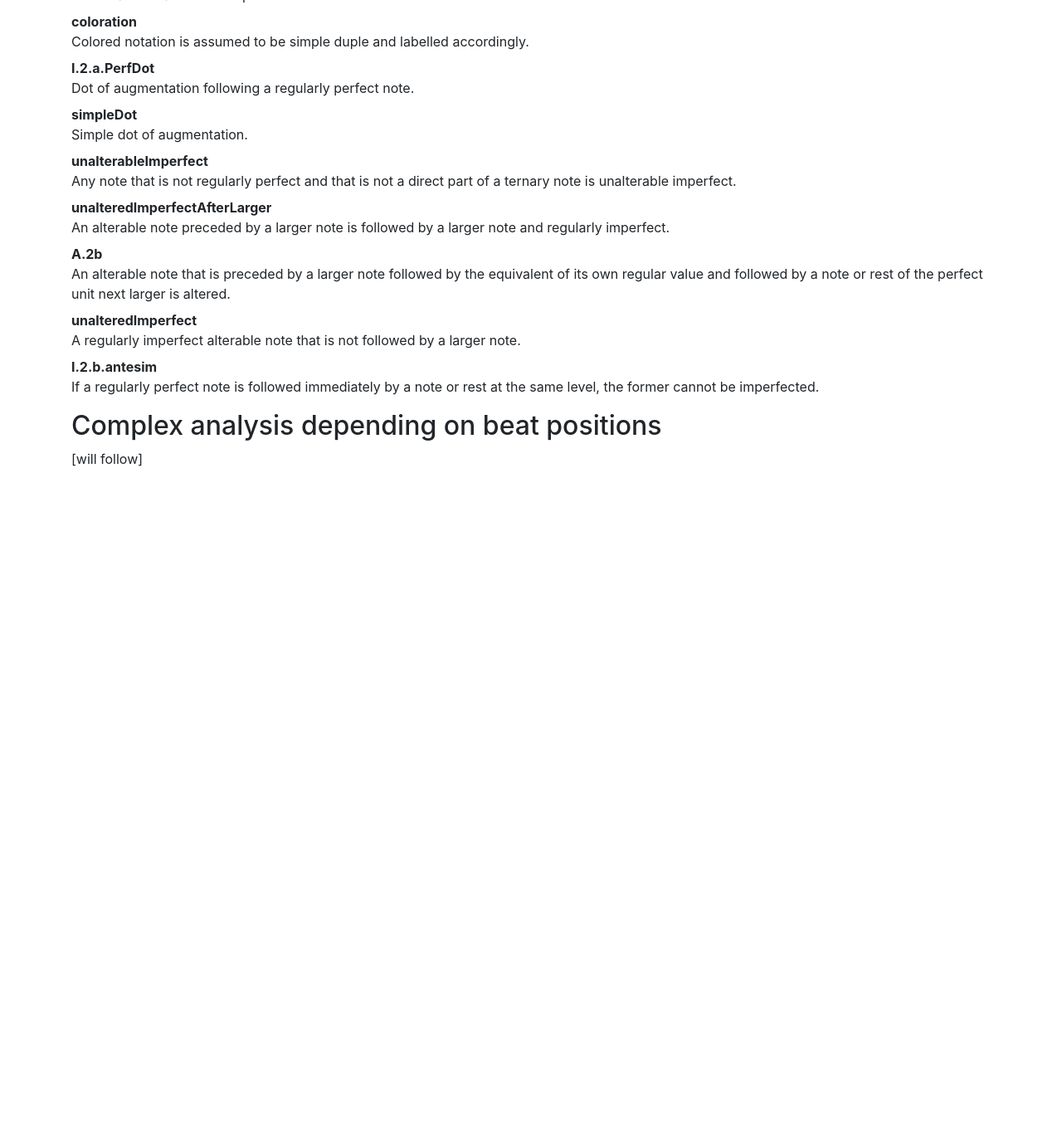
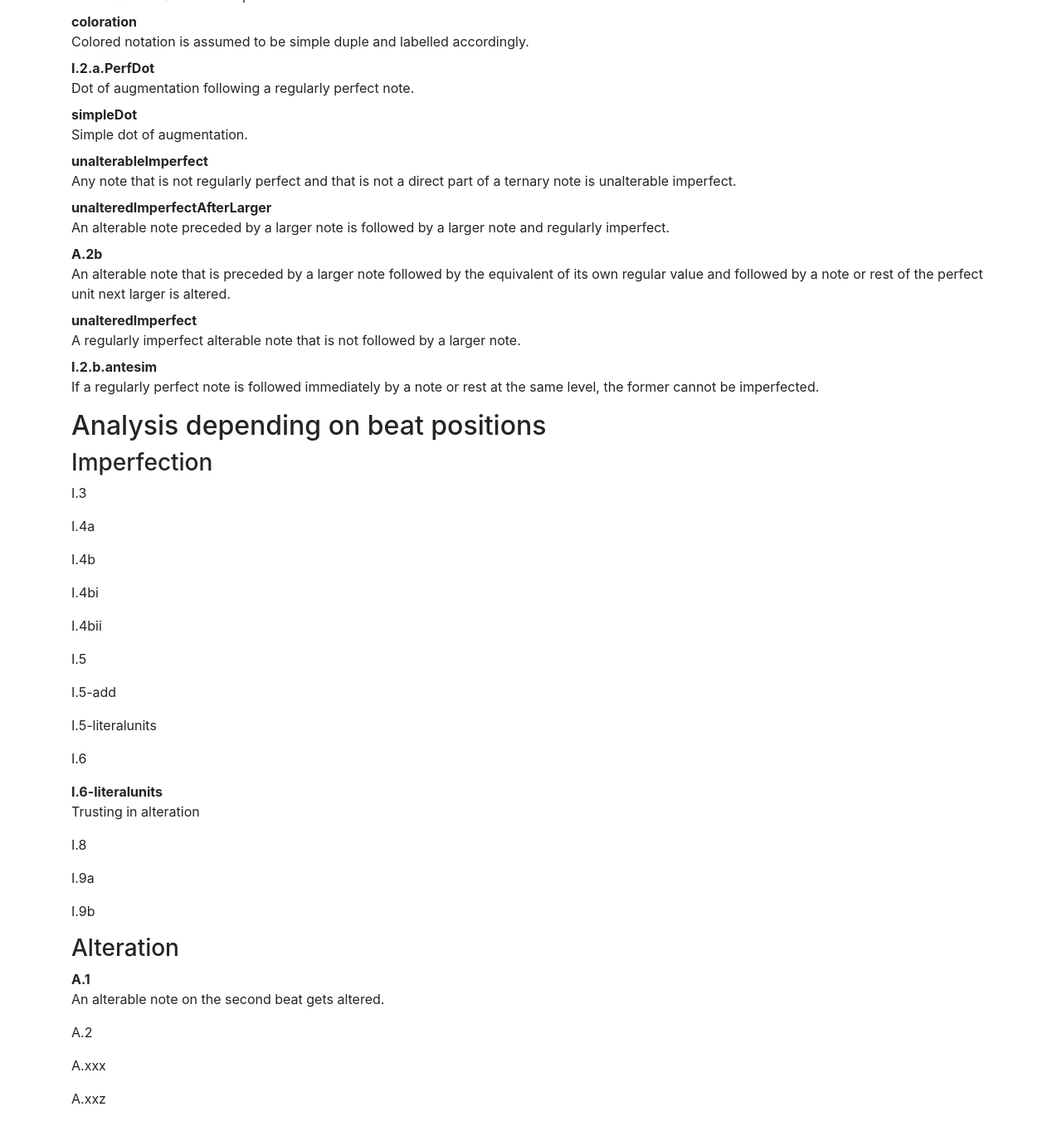
Before and after one commit to EarlyMusicTheory/mensural-interpreter, a Jekyll site: the page built from rules.markdown, in a window 1280 px wide and 1400 px high, scrolled down 216 px. Shown: the top 1369 px of the window at 83% size. Built offline with Jekyll 4.4.1, drawn with Linux system fonts in a browser that asks for light colours; before the commit the page ends 900 px from its top, so only the background shows below that.

Commit message:
List available rules

```diff
--- a/rules.markdown
+++ b/rules.markdown
@@ -34,6 +34,44 @@ unalteredImperfect
 I.2.b.antesim
 : If a regularly perfect note is followed immediately by a note or rest at the same level, the former cannot be imperfected.
 
-## Complex analysis depending on beat positions
+## Analysis depending on beat positions
 
-[will follow]
+### Imperfection
+
+I.3
+
+I.4a
+
+I.4b
+
+I.4bi
+
+I.4bii
+
+I.5
+
+I.5-add
+
+I.5-literalunits
+
+I.6
+
+I.6-literalunits
+: Trusting in alteration
+
+I.8
+
+I.9a
+
+I.9b
+
+### Alteration
+
+A.1
+: An alterable note on the second beat gets altered.
+
+A.2
+
+A.xxx
+
+A.xxz
```
